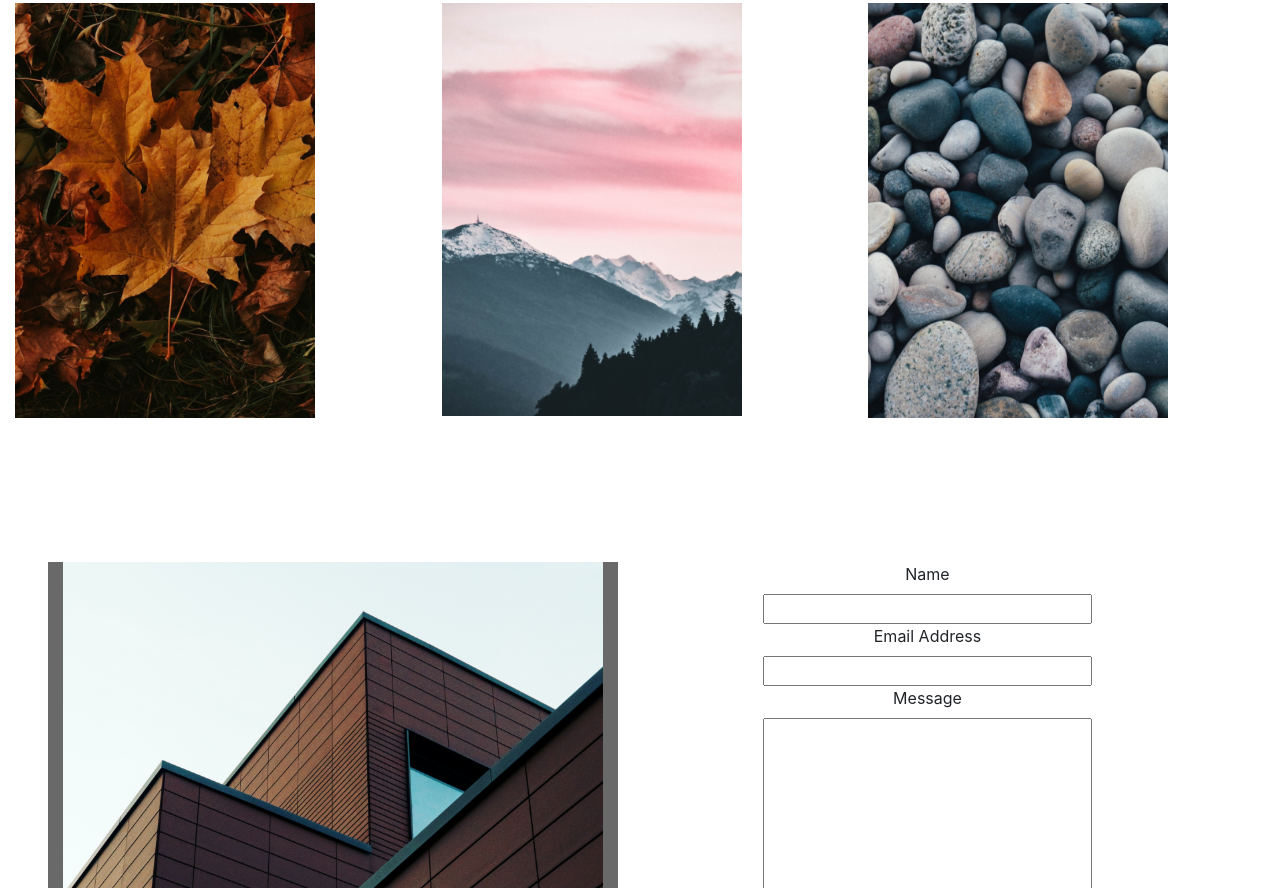
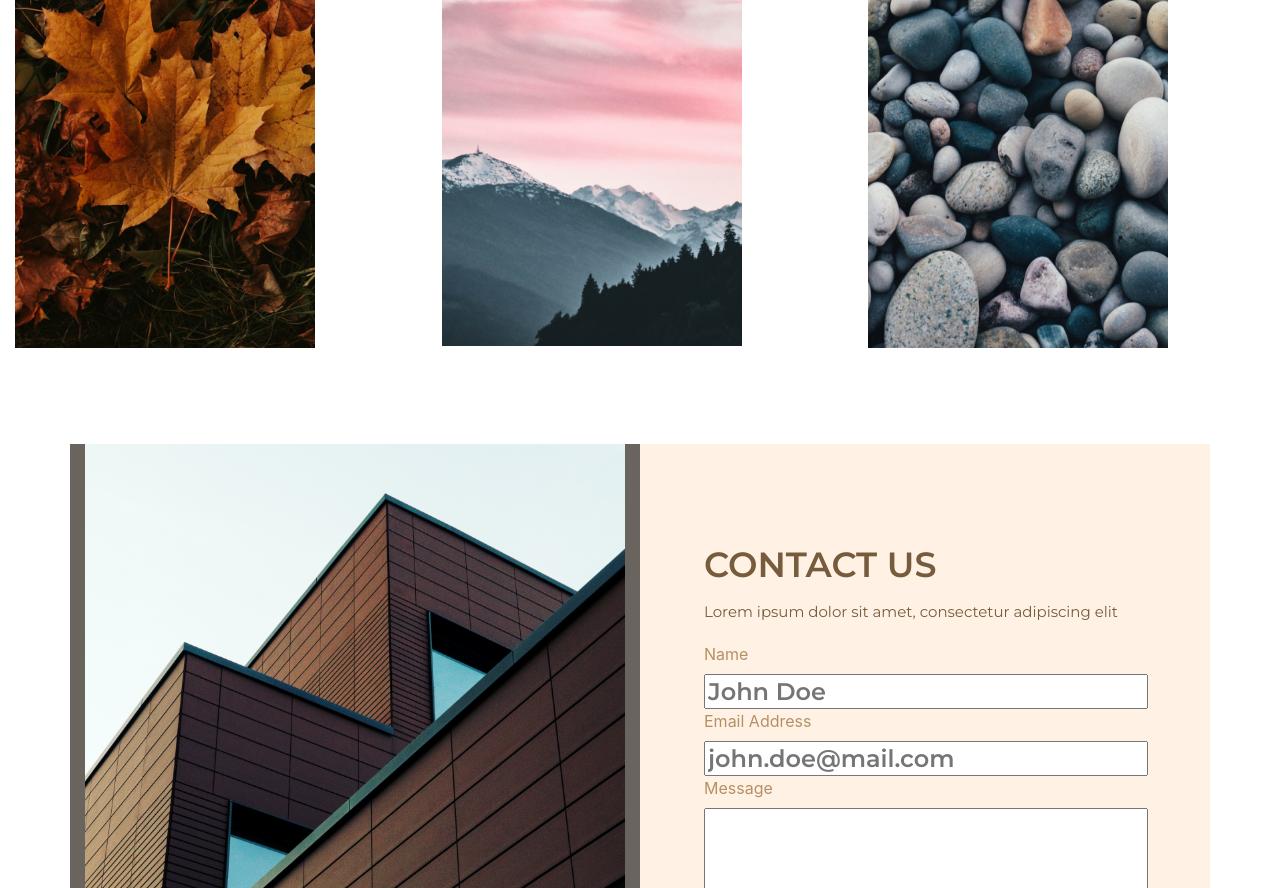
Before and after one commit to jameseronico/1stproject, a plain HTML site: page index.html in a window 1280 px wide. Shown: the part 1912-2800 px from the top of the page. Drawn offline with nearby package versions, Linux system fonts and the light colour scheme.

Commit message:
updating s58

```diff
--- a/index.css
+++ b/index.css
@@ -87,7 +87,77 @@ main p {
 	background-size: cover;*/
 }
 
+#pre-footer {
+	background: #FFF2E4;
+}
+
+
+#contact {
+	font-family: 'Montserrat';
+	font-style: normal;
+	font-weight: 600;
+	font-size: 35px;
+	line-height: 49px;
+	color: #765C3D;
+}
+
+#contact-subtitle {
+	font-family: 'Montserrat';
+	font-style: normal;
+	font-weight: 400;
+	font-size: 15px;
+	line-height: 29px;
+	color: #765C3D;
+}
+
+article label {
+	color: #B59066;
+}
+
+
+#fullname {
+	font-family: 'Montserrat';
+	font-style: normal;
+	font-weight: 600;
+	font-size: 24px;
+	line-height: 29px;
+	display: flex;
+	align-items: center;
+
+	color: #765C3D !important;
+}
+
+#Email {
+	font-family: 'Montserrat';
+	font-style: normal;
+	font-weight: 600;
+	font-size: 24px;
+	line-height: 29px;
+	display: flex;
+	align-items: center;
+	color: #765C3D !important;
+}
+
+
+#button {
+	padding: 5px 5px;
+/*	gap: 5px;*/
+	width: 100px;
+/*	height: 48px;*/
+	background: #B59066;
+	border-radius: 999px;
+	border-color: #B59066;
+}
+
+
 #footer {
-
+	font-family: 'Montserrat';
+	font-style: normal;
+	font-weight: 500;
+	font-size: 16px;
+	line-height: 20px;
+	/* identical to box height */
+	text-align: center;
+	color: #FFF2E4;
 	background: #B59066;
 }
--- a/index.html
+++ b/index.html
@@ -18,7 +18,7 @@
 		<!-- start of header -->
 		<div id="landing">
 
-			<nav class="navbar navbar-expand-lg navbar-light" id="nav">
+			<nav class="navbar navbar-expand-lg navbar-light fixed-top" id="nav">
 				<div class="container">
 					  <a class="navbar-brand" href="#" id="logo"><img src="./images/Logo.png"></a>
 					  <button class="navbar-toggler" type="button" data-toggle="collapse" data-target="#navbarNavAltMarkup" aria-controls="navbarNavAltMarkup" aria-expanded="false" aria-label="Toggle navigation">
@@ -26,9 +26,9 @@
 					  </button>
 					  <div class="collapse navbar-collapse" id="navbarNavAltMarkup">
 					    <div class="navbar-nav ml-auto">
-					      <a class="nav-link" href="#">Home</a>
-					      <a class="nav-link" href="#">Gallery</a>
-					      <a class="nav-link" href="#">Contact</a>
+					      <a class="nav-link" href="#home">Home</a>
+					      <a class="nav-link" href="#main">Gallery</a>
+					      <a class="nav-link" href="#pre-footer">Contact</a>
 					    </div>
 					  </div>
 				</div>
@@ -36,7 +36,7 @@
 			<!-- end of header -->
 
 			<!-- start of landing -->
-			<header class="container-fluid">
+			<header class="container-fluid" id="home">
 				<div class="row py-5 my-5 justify-content-start">
 					<div class="col-6 text-left py-5 my-5 text-center">
 						<h1 id="title" class="my-md-5">Replace This With your Title</h1>
@@ -50,7 +50,7 @@
 
 		<!-- Gallery -->
 
-		<main class="container-fluid">
+		<main class="container-fluid" id="main">
 			<div class="d-flex flex-column justify-content-center align-items-center text-center">
 					<h2 id="gallery">GALLERY</h2>
 					<p>Lorem ipsum dolor sit amet, consectetur adipiscing elit, sed do eiusmod tempor incididunt ut labore et dolore magna aliqua. Ut enim ad minim veniam.</p>
@@ -89,18 +89,20 @@
 		<!-- End of Gallery -->
 
 		<!-- pre-footer -->
-		<article class="container text-center mx-5 py-5">
+		<article id="pre-footer" class="container pb-5">
 			<div class="row">
-				<div class="col-6 d-flex flex-column" id="last">
+				<div class="d-none col-6 d-flex flex-column" id="last">
 				<img src="./images/10.png" class="img-fluid">
 	        	</div>
-	        	<div class="ml-auto mr-5 px-5">
+	        	<div class="ml-5 pt-5 mt-5 pl-3 col-sm-12 col-md-5">
+	        		<h3 id="contact">CONTACT US</h3>
+	        		<p id="contact-subtitle" class="">Lorem ipsum dolor sit amet, consectetur adipiscing elit</p>
 	          		<form class="d-flex flex-column">
 			            <label for="Name">Name</label>
-			            <input type="text" name="fullname" id="fullname" />
+			            <input type="text" name="fullname" id="fullname" placeholder="John Doe" />
 
 			            <label for="Email">Email Address</label>
-			            <input type="email" name="Email" id="Email" />
+			            <input type="email" name="Email" id="Email" placeholder="john.doe@mail.com" />
 			            <label for="message">Message</label>
 			            <textarea
 			              name="message"
@@ -110,10 +112,9 @@
 			            ></textarea>
 
 			            <button id="button"
-			              type="button"
-			              class="my-5 bg-light text-success rounded"
-			            >
-			              Contact Me
+			              type="button"	class="text-light mt-4 ml-auto
+			              ">
+			              Submit
 			            </button>
 		          	</form>
 				</div>
@@ -121,10 +122,11 @@
 		</article>
 		<!-- end of pre-footer -->
 
+		<!-- Footer -->
 		<footer class="py-3 text-center" id="footer">
 			2023 | All rights reserved.
 		</footer>
-
+		<!-- end of footer -->
 
 
 		<!-- bootstrap Js -->
```
